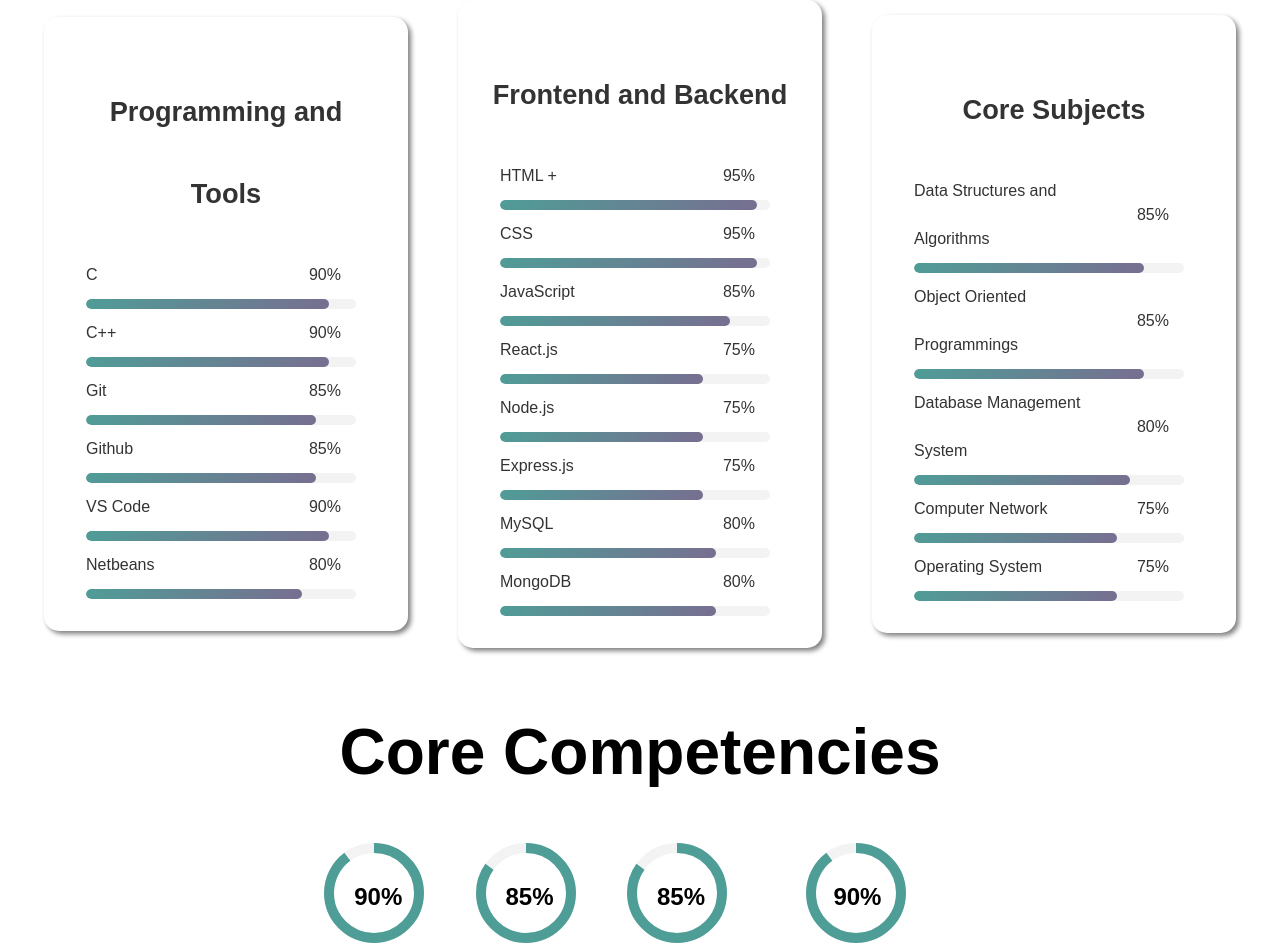
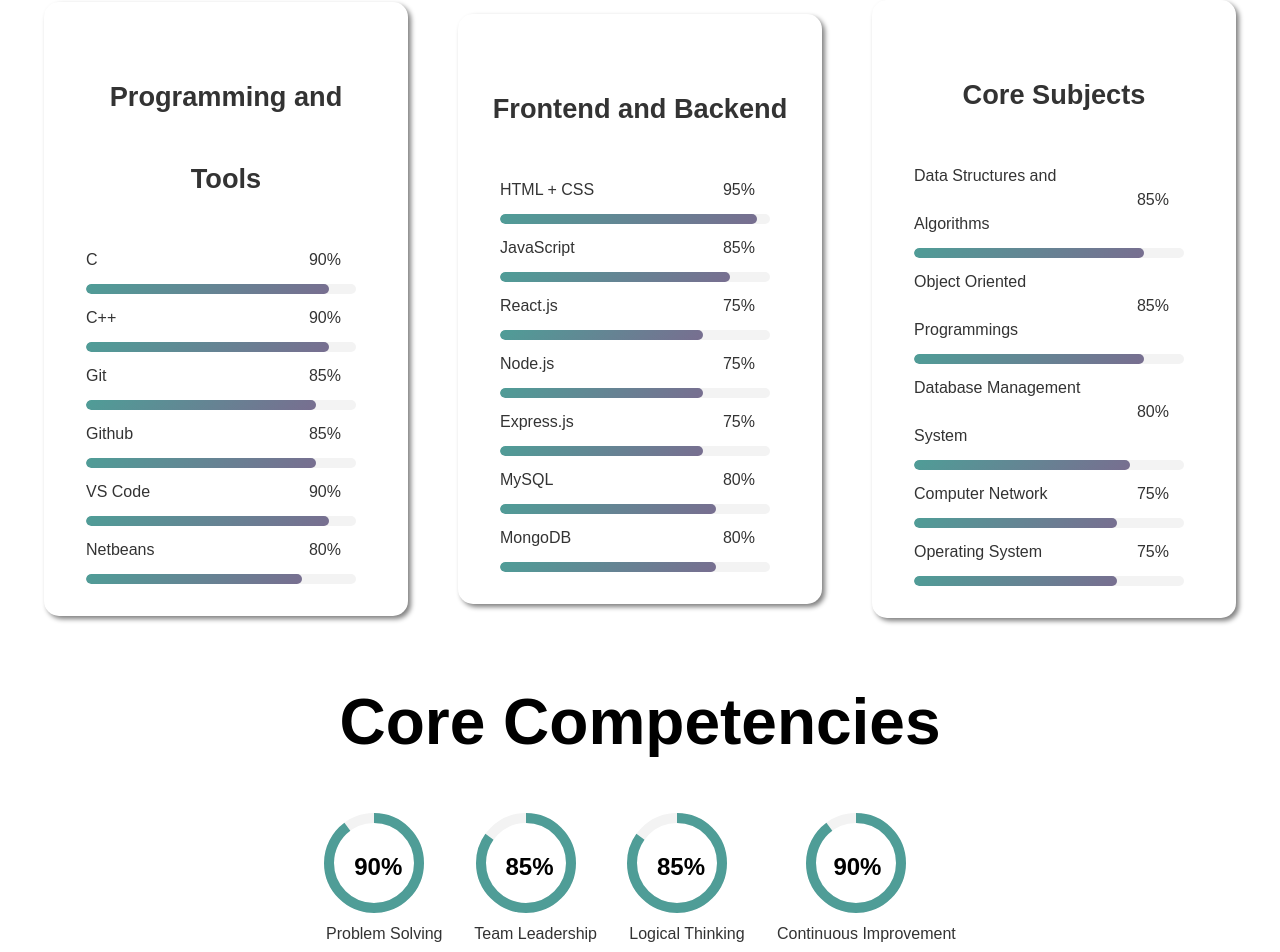
Before and after one commit to KhushiSaini612/Portfolio, a plain HTML site: page index.html in a window 1280 px wide. Shown: the part 2119-3071 px from the top of the page. Drawn offline with Linux system fonts and the light colour scheme.

Commit message:
Added skills

```diff
--- a/index.html
+++ b/index.html
@@ -156,12 +156,7 @@
       <div class="skills_data">
         <h1>Frontend and Backend</h1>
         <div class="skill_header">
-          <span>HTML +</span>
-          <span>95%</span>
-        </div>
-        <div class="progress-bar"><div style="--progress:95%"></div></div>
-        <div class="skill_header">
-          <span>CSS</span>
+          <span>HTML + CSS</span>
           <span>95%</span>
         </div>
         <div class="progress-bar"><div style="--progress:95%"></div></div>
```
